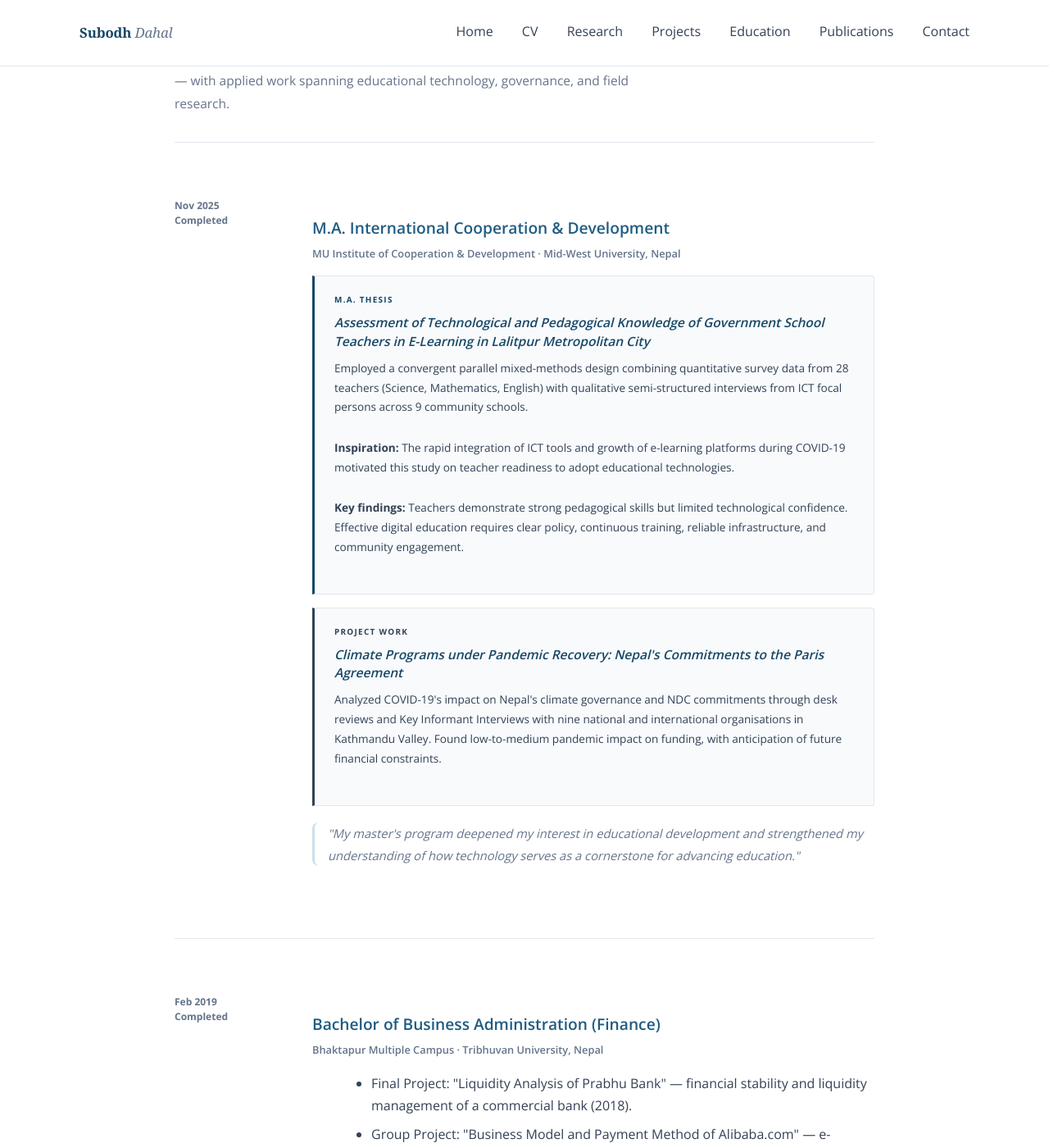
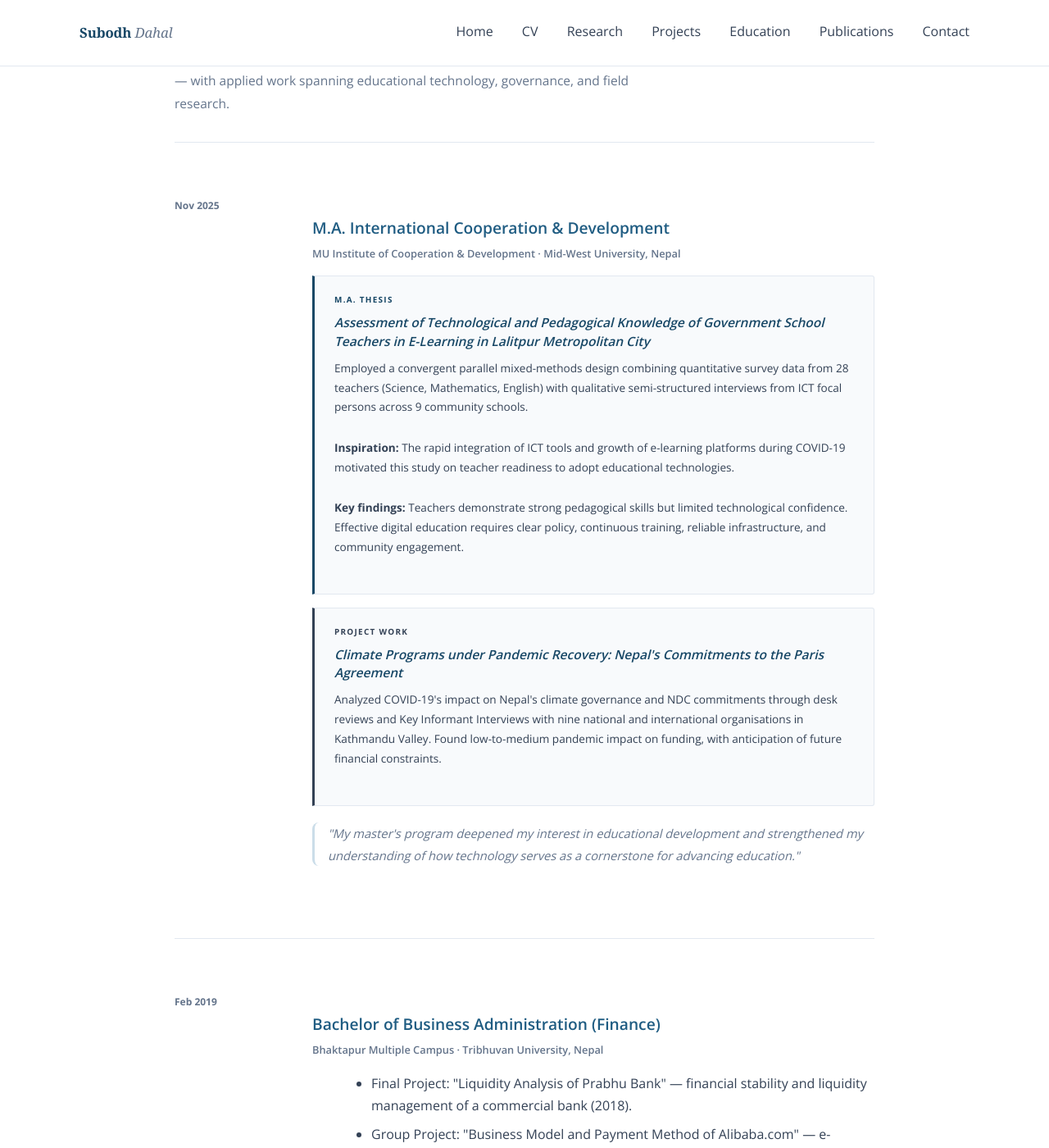
Before and after one commit to dahalsubodh/dahalsubodh.github.io, a Jekyll site: the page built from education.md, in a window 1280 px wide and 1400 px high, scrolled down 292 px. Shown: the whole window at 82% size. Built offline with Jekyll 4.4.1, drawn with Linux system fonts in a browser that asks for light colours.

Commit message:
Update education.md

```diff
--- a/education.md
+++ b/education.md
@@ -17,7 +17,7 @@ layout: default
 
 <!-- ================= M.A. ================= -->
 <div class="edu-entry">
-  <div class="edu-year">Nov 2025<br>Completed</div>
+  <div class="edu-year">Nov 2025</div>
   <div>
     <h3 class="edu-degree">M.A. International Cooperation & Development</h3>
     <div class="edu-institution">MU Institute of Cooperation & Development · Mid-West University, Nepal</div>
@@ -45,7 +45,7 @@ layout: default
 
 <!-- ================= B.B.A. ================= -->
 <div class="edu-entry">
-  <div class="edu-year">Feb 2019<br>Completed</div>
+  <div class="edu-year">Feb 2019</div>
   <div>
     <h3 class="edu-degree">Bachelor of Business Administration (Finance)</h3>
     <div class="edu-institution">Bhaktapur Multiple Campus · Tribhuvan University, Nepal</div>
```
